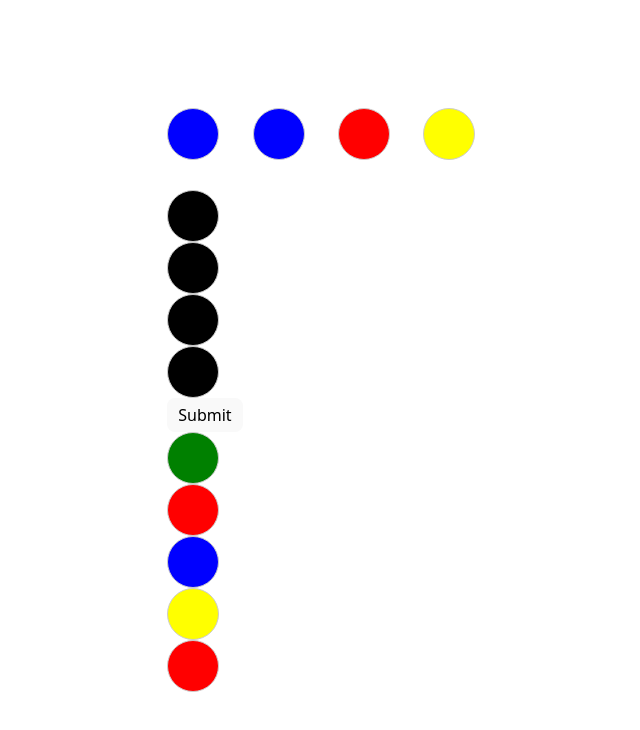
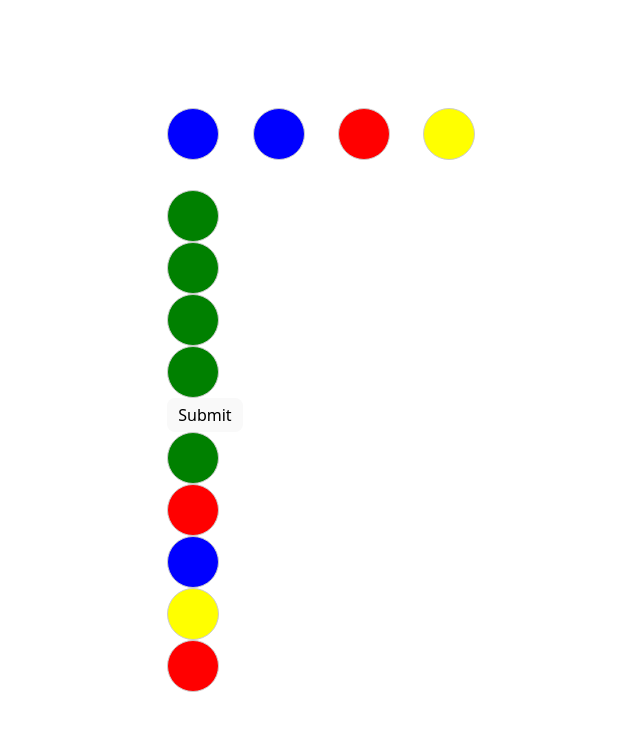
Before and after one commit to awe-hub/vue-mastermind, a Vue app: page / in a window 1280 px wide. Shown: the top 730 px of the page, without its empty margins (307-947 px from the left). Built offline with nearby package versions, Linux system fonts and the light colour scheme.

Commit message:
change color on click

```diff
--- a/src/Cell.vue
+++ b/src/Cell.vue
@@ -1,20 +1,34 @@
 <template>
-    <div class="circle" :style="{ backgroundColor: background }">
-        <!-- Add your cell content here -->
-
+    <div class="circle" :style="{ backgroundColor: background }" @click=clicked()>
     </div>
 </template>
 
 <script setup>
-defineProps({
-        background: String
-    });
+    const emit = defineEmits(['cell-clicked']);
+    const props = defineProps({
+            background: {
+                type: String,
+                default: 'black'
+            },
+            clickable: {
+                type: Boolean,
+                default: false
+            },
+            index: {
+                type: Number,
+                default: 0
+            }
+        });
+    function clicked() {
+        console.log('Cell clicked:', props.background);
+        if (props.clickable) {emit('cell-clicked', props.index);}
+    }
+
 </script>
 
 <style scoped>
-/* Add your styles here */
+
 .circle {
-    /* Example styling */
     width: 50px;
     height: 50px;
     border-radius: 50%;
--- a/src/Guess.vue
+++ b/src/Guess.vue
@@ -1,22 +1,30 @@
 <template>
     <div class="guess">
-        <Cell :background="guess[0]" />
-        <Cell :background="guess[1]" />
-        <Cell :background="guess[2]" />
-        <Cell :background="guess[3]" />
+        <Cell :background="guess[0]" :clickable=true :index = "0" @cell-clicked="changeColor"/>
+        <Cell :background="guess[1]" :clickable=true :index = "1" @cell-clicked="changeColor"/>
+        <Cell :background="guess[2]" :clickable=true :index = "2" @cell-clicked="changeColor"/>
+        <Cell :background="guess[3]" :clickable=true :index = "3" @cell-clicked="changeColor"/>
         <button @click="submitGuess">Submit</button>
     </div>
 </template>
 
 <script setup>
-import { ref } from 'vue';
-import Cell from './Cell.vue';
-const guess = ref([ 'black', 'black', 'black', 'black' ]);
+    import { ref } from 'vue';
+    import Cell from './Cell.vue';
+    const guess = ref([ 'green', 'green', 'green', 'green' ]);
 
-function submitGuess() {
-    console.log('Guess submitted:', guess.value);
-    // handle guess here
-}
+    function submitGuess() {
+        console.log('Guess submitted:', guess.value);
+    }
+
+    function changeColor(index) {
+        console.log('Changing color at index:', index);
+        const colors = ['green', 'red', 'blue', 'yellow'];
+        const currentColorIndex = colors.indexOf(guess.value[index]);
+        console.log('Current color index:', currentColorIndex);
+        const nextColorIndex = (currentColorIndex + 1) % colors.length;
+        guess.value[index] = colors[nextColorIndex];
+    }
 </script>
 
 <style scoped>
```
